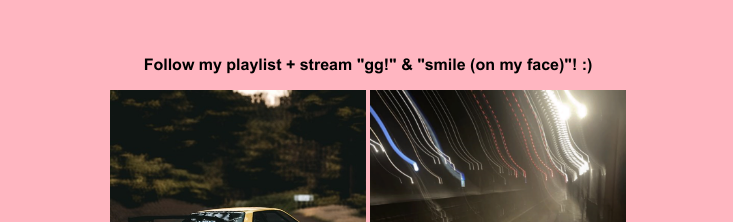
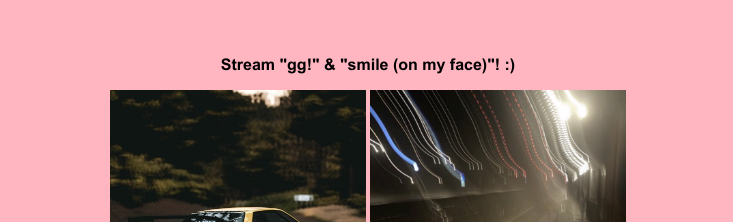
Before and after one commit to akaridotwork/akari.work, a plain HTML site: page index.html in a window 1280 px wide. Shown: the part 578-800 px from the top of the page, without its empty margins (272-1005 px from the left). Drawn offline with Linux system fonts and the light colour scheme.

```diff
--- a/index.html
+++ b/index.html
@@ -85,7 +85,7 @@
       <br />
 
       <div class="column" id="playlistnlatest">
-            <p class="pA">Follow my playlist + stream "gg!" & "smile (on my face)"! :)</p>
+            <p class="pA">Stream "gg!" & "smile (on my face)"! :)</p>
             <a href="https://music.beforethefa.me/gg">
                 <img src="images/gg.jpg" width=auto height=256>
             </a>
```
